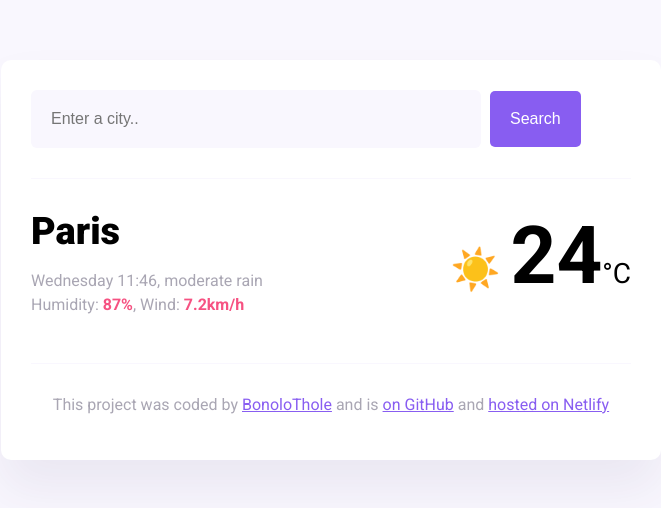
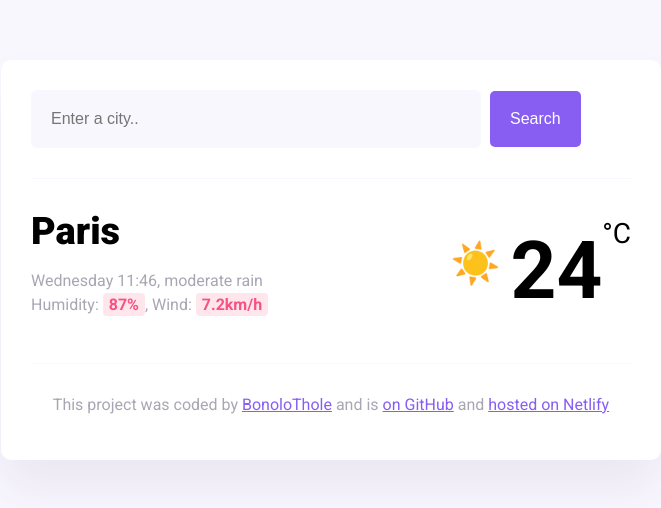
Before and after one commit to BonoloThole/My-Shecodes-weather-app, a plain HTML site: page index.html in a window 1280 px wide. Shown: the whole page, without its empty margins (309-970 px from the left). Drawn offline with nearby package versions, Linux system fonts and the light colour scheme; files that its build step writes are made by us from their sources; files whose address does not match are found by name.

Commit message:
updates css

```diff
--- a/styles.css
+++ b/styles.css
@@ -46,15 +46,17 @@ main {
   padding: 30px 0;
 }
 
-.current-temperature {
-  font-size: 48px;
-
-}
-
 .current-weather {
   display: flex;
   justify-content: space-between;
-  text-align: left
+  align-items: center; /* Ensures content is vertically aligned */
+}
+
+.current-temperature {
+  font-size: 48px;
+  display: flex;
+  align-items: center;
+  margin-left: auto; /* This pushes the temperature section to the right */
 }
 
 .current-city {
@@ -62,6 +64,7 @@ main {
   font-weight: 900;
   margin: 0;
 }
+
 .current-details {
   color: rgba(39, 33, 66, 0.4);
   font-size: 16px;
@@ -71,10 +74,14 @@ main {
 
 .current-details strong {
   color: #f65282;
+  font-weight: 700;
+  background-color: #ffe6ec;
+  padding: 2px 6px;
+  border-radius: 4px;
 }
 
 .current-temperature-icon {
-  position: left;
+  position: relative;
   top: -8px;
   font-size: 40px;
   margin-right: 10px;
@@ -85,16 +92,15 @@ main {
   font-weight: bold;
 }
 
-.current-temperature-unit { text-align:left;
+.current-temperature-unit {
   font-size: 28px;
-  position: left;
-  left: -38px;
+  position: relative;
+  top: -38px;
 }
 
 footer {
   border-top: 1px solid #f9f7fe;
   text-align: center;
   padding-top: 15px;
-
   color: rgba(39, 33, 66, 0.4);
 }
```
